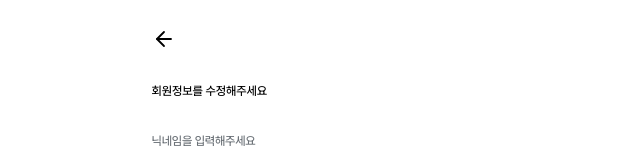
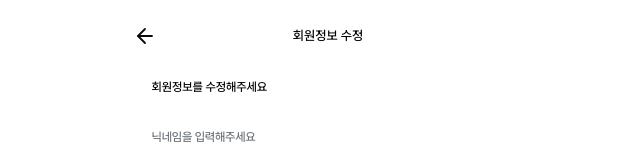
Before and after one commit to Likelion-YeungNam-Univ/14th-Marshmello-web, a React (Vite) app: page /mypage/edit in a window 1280 px wide. Shown: the top 148 px of the page, without its empty margins (312-952 px from the left). Built offline with nearby package versions, Linux system fonts and the light colour scheme.

Commit message:
fix: 공통 Header 스크롤 및 레이아웃 개선

```diff
--- a/src/app/router/index.tsx
+++ b/src/app/router/index.tsx
@@ -21,12 +21,19 @@ export const router = createBrowserRouter([
       {
         index: true,
         element: <HomePage />,
-        handle: withPageLayout({ variant: "home" }),
+        handle: withPageLayout({
+          header: { variant: "default" },
+          variant: "home",
+        }),
       },
       {
         path: "checkin",
         element: <CheckinPage />,
-        handle: withPageLayout({ variant: "checkin" }),
+        handle: withPageLayout({
+          header: { title: "오늘의 체크인", variant: "back" },
+          showNavbar: false,
+          variant: "checkin",
+        }),
       },
       { path: "body-map" },
       { path: "camera" },
@@ -47,7 +54,10 @@ export const router = createBrowserRouter([
       {
         path: "contents/:contentId",
         element: <ContentDetailPage />,
-        handle: withPageLayout({ variant: "content" }),
+        handle: withPageLayout({
+          header: { title: "추천 콘텐츠", variant: "back" },
+          variant: "content",
+        }),
       },
       {
         path: "mypage",
@@ -58,7 +68,7 @@ export const router = createBrowserRouter([
         path: "mypage/edit",
         element: <ProfileEditPage />,
         handle: withPageLayout({
-          showHeader: false,
+          header: { title: "회원정보 수정", variant: "back" },
           showNavbar: false,
           variant: "mypage",
         }),
--- a/src/pages/profile-edit-page.tsx
+++ b/src/pages/profile-edit-page.tsx
@@ -1,5 +1,4 @@
 import { useState, type FormEvent } from "react"
-import { ArrowLeft } from "lucide-react"
 import { useNavigate } from "react-router-dom"
 
 import { useProfileStore } from "@/features/mypage/model/use-profile-store"
@@ -45,16 +44,7 @@ export function ProfileEditPage() {
 
   return (
     <main className="relative mx-auto min-h-[852px] w-full max-w-[393px] overflow-hidden px-5 pt-[27px] text-black">
-      <button
-        aria-label="마이페이지로 돌아가기"
-        className="flex size-6 items-center justify-center rounded-sm focus-visible:outline-none focus-visible:ring-2 focus-visible:ring-[#f19ed2]/40"
-        onClick={() => navigate("/mypage")}
-        type="button"
-      >
-        <ArrowLeft aria-hidden="true" className="size-6" strokeWidth={1.8} />
-      </button>
-
-      <h1 className="mt-8 text-[12px] leading-[1.4] font-medium tracking-[-0.12px]">
+      <h1 className="text-[12px] leading-[1.4] font-medium tracking-[-0.12px]">
         회원정보를 수정해주세요
       </h1>
 
--- a/src/shared/components/layout/page-layout.tsx
+++ b/src/shared/components/layout/page-layout.tsx
@@ -1,6 +1,10 @@
-import type { PropsWithChildren } from "react"
+import { useCallback, type PropsWithChildren } from "react"
+import { useNavigate } from "react-router-dom"
 
-import { Header } from "@/shared/components/ui/header"
+import {
+  Header,
+  type HeaderProps,
+} from "@/shared/components/ui/header"
 import { Navbar } from "@/shared/components/ui/navbar"
 import { cn } from "@/shared/lib/utils"
 
@@ -12,10 +16,21 @@ export type PageLayoutVariant =
   | "content"
   | "mypage"
 
+export type PageLayoutHeaderConfig = Pick<
+  HeaderProps,
+  | "className"
+  | "onBack"
+  | "rightAction"
+  | "showBackButton"
+  | "title"
+  | "variant"
+>
+
 export type PageLayoutConfig = {
   showHeader?: boolean
   showNavbar?: boolean
   variant?: PageLayoutVariant
+  header?: PageLayoutHeaderConfig
 }
 
 type PageLayoutProps = PropsWithChildren<
@@ -37,24 +52,32 @@ const backgroundClassByVariant: Record<PageLayoutVariant, string> = {
 export function PageLayout({
   children,
   className,
+  header,
   onLogout,
   showHeader = true,
   showNavbar = true,
   variant = "default",
 }: PageLayoutProps) {
+  const navigate = useNavigate()
+  const handleBack = useCallback(() => navigate(-1), [navigate])
+
   return (
     <div
       className={cn(
         "min-h-dvh",
         backgroundClassByVariant[variant],
-        showHeader && "pt-[var(--header-layout-height)]",
-        showNavbar && "pb-[82px]",
         className,
       )}
     >
-      {showHeader ? <Header onLogout={onLogout} /> : null}
+      {showHeader ? (
+        <Header
+          {...header}
+          onBack={header?.onBack ?? handleBack}
+          onLogout={onLogout}
+        />
+      ) : null}
 
-      <div>{children}</div>
+      <div className={cn(showNavbar && "pb-[82px]")}>{children}</div>
 
       {showNavbar ? <Navbar /> : null}
     </div>
--- a/src/shared/components/ui/header.tsx
+++ b/src/shared/components/ui/header.tsx
@@ -1,36 +1,79 @@
-import type { ComponentProps } from "react"
-import { LogOut } from "lucide-react"
+import type { ComponentPropsWithoutRef, ReactNode } from "react"
+import { ArrowLeft, LogOut } from "lucide-react"
 
 import { cn } from "@/shared/lib/utils"
 
-type HeaderProps = ComponentProps<"header"> & {
+export type HeaderVariant = "default" | "back"
+
+export type HeaderProps = ComponentPropsWithoutRef<"header"> & {
+  variant?: HeaderVariant
+  title?: string
+  showBackButton?: boolean
+  onBack?: () => void
+  rightAction?: ReactNode
   onLogout?: () => void
 }
 
-export function Header({ className, onLogout, ...props }: HeaderProps) {
+export function Header({
+  className,
+  onBack,
+  onLogout,
+  rightAction,
+  showBackButton = false,
+  title,
+  variant = "default",
+  ...props
+}: HeaderProps) {
+  const isBackHeader = variant === "back" || showBackButton
+
   return (
     <header
       className={cn(
-        "fixed inset-x-0 top-0 z-50 h-[var(--header-layout-height)] bg-transparent pt-[env(safe-area-inset-top)]",
+        "h-[var(--header-layout-height)] w-full shrink-0 bg-transparent pt-[env(safe-area-inset-top)]",
         className,
       )}
       {...props}
     >
+      {isBackHeader ? (
+        <div className="relative mx-auto flex h-[52px] w-full max-w-[430px] items-center px-5 pt-5">
+          <button
+            aria-label="이전 페이지로 이동"
+            className="flex size-6 shrink-0 items-center justify-center rounded-sm focus-visible:outline-none focus-visible:ring-2 focus-visible:ring-ring"
+            onClick={onBack}
+            type="button"
+          >
+            <ArrowLeft aria-hidden="true" className="size-6" strokeWidth={1.8} />
+          </button>
+
+          {title ? (
+            <h1 className="pointer-events-none absolute left-1/2 -translate-x-1/2 whitespace-nowrap text-[13px] font-medium text-black">
+              {title}
+            </h1>
+          ) : null}
+
+          <div className="ml-auto flex min-w-6 items-center justify-end">
+            {rightAction}
+          </div>
+        </div>
+      ) : (
         <div className="mx-auto flex h-[52px] w-full max-w-[430px] items-center justify-between px-5 pt-5">
           <span className="logo text-2xl leading-none" aria-label="품결">
             품결
           </span>
 
+          {rightAction ?? (
             <button
               aria-haspopup="dialog"
               aria-label="로그아웃"
-          className="relative flex size-6 shrink-0 items-center justify-center focus-visible:outline-none focus-visible:ring-2 focus-visible:ring-ring"
+              className="relative flex size-6 shrink-0 items-center justify-center rounded-sm focus-visible:outline-none focus-visible:ring-2 focus-visible:ring-ring"
               onClick={onLogout}
               type="button"
             >
               <LogOut aria-hidden="true" className="size-6" strokeWidth={2} />
             </button>
+          )}
         </div>
+      )}
     </header>
   )
 }
```
Lines whose indentation alone changed are shown as unchanged.
